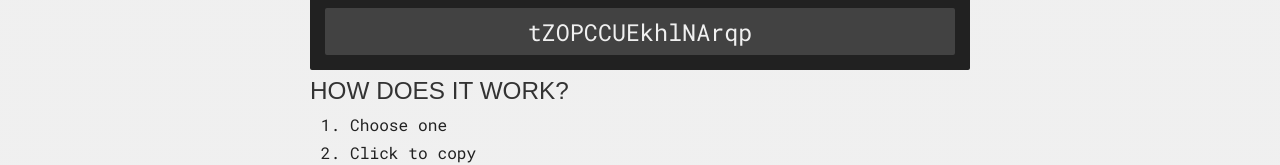
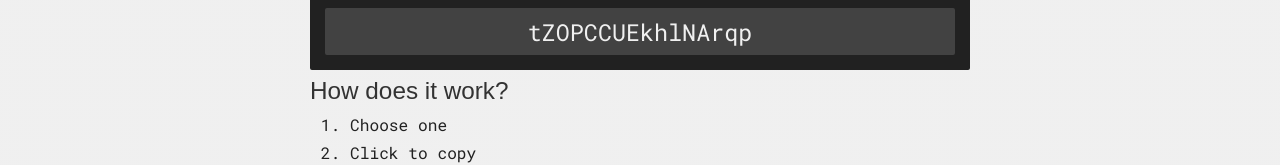
Before and after one commit to murbar/password-generator, a React (Create React App) app: page / in a window 1280 px wide. Shown: the part 770-935 px from the top of the page. Built offline with nearby package versions, Linux system fonts and the light colour scheme; a web font is replaced by a local one.

Commit message:
Remove text transform

```diff
--- a/src/components/Header.js
+++ b/src/components/Header.js
@@ -5,6 +5,7 @@ import { media } from 'styles/helpers';
 
 const Styles = styled.header`
   padding: 4rem 0 2rem;
+  text-transform: uppercase;
   h1 {
     line-height: 1;
   }
--- a/src/styles/global.js
+++ b/src/styles/global.js
@@ -31,7 +31,6 @@ export default createGlobalStyle`
     font-family: ${p => p.theme.fontFamilyHeadings};
     margin: 0;
     font-weight: 400;
-    text-transform: uppercase;
     color: ${p => p.theme.colors.darkGrey};
   }
   p{
```
